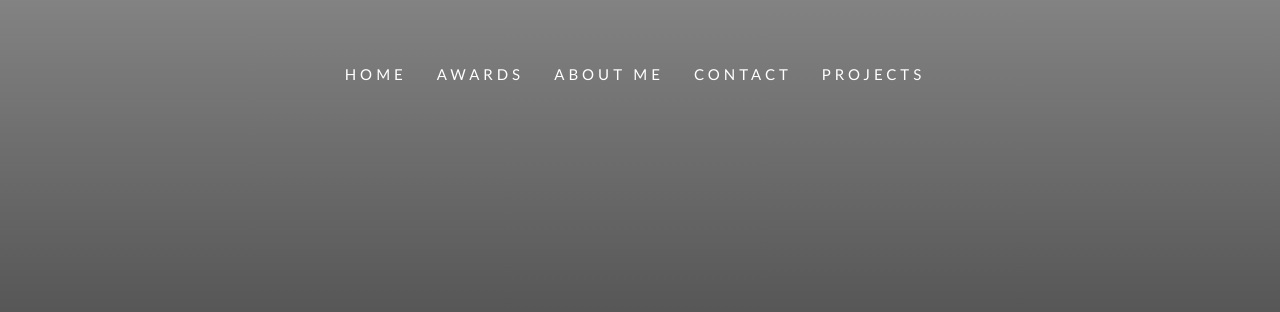
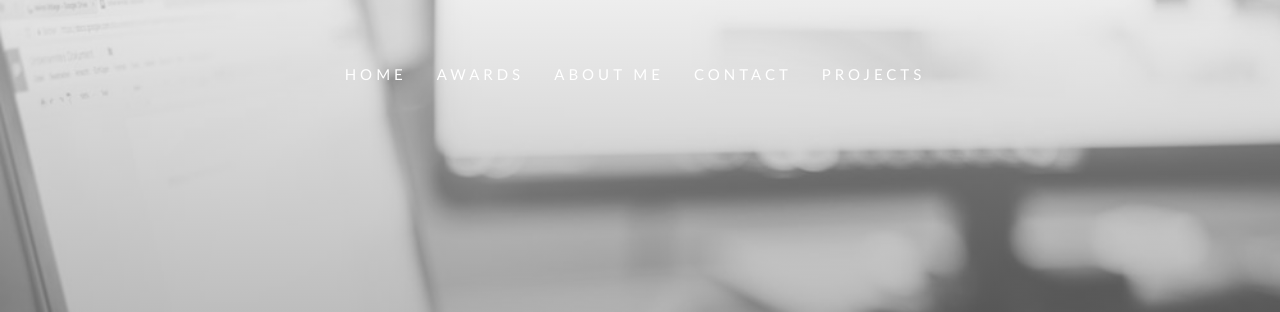
Before and after one commit to AdvGodziman/AdvGodziman.github.io, a plain HTML site: page web-development-worshop/index.html in a window 1280 px wide. Shown: the top 312 px of the page. Drawn offline with nearby package versions, Linux system fonts and the light colour scheme.

Commit message:
Update styles.css

```diff
--- a/web-development-worshop/styles.css
+++ b/web-development-worshop/styles.css
@@ -65,7 +65,7 @@ section{
 
 .home{
     height: 100vh;
-    background: linear-gradient(rgba(237, 224, 224, 0.5), rgba(0,0,0,0.5)), url(web-development-worshop/Goodpic.jpeg);
+    background: linear-gradient(rgba(237, 224, 224, 0.5), rgba(0,0,0,0.5)), url(Goodpic.jpeg);
     filter: grayscale(100%);
     background-size: cover;
     background-position: center;
```
